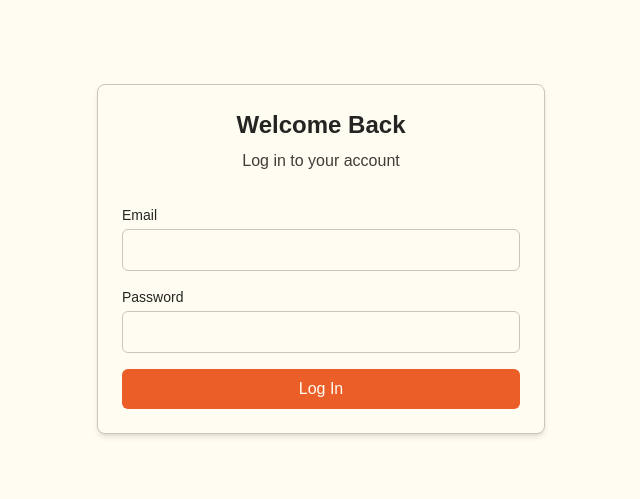
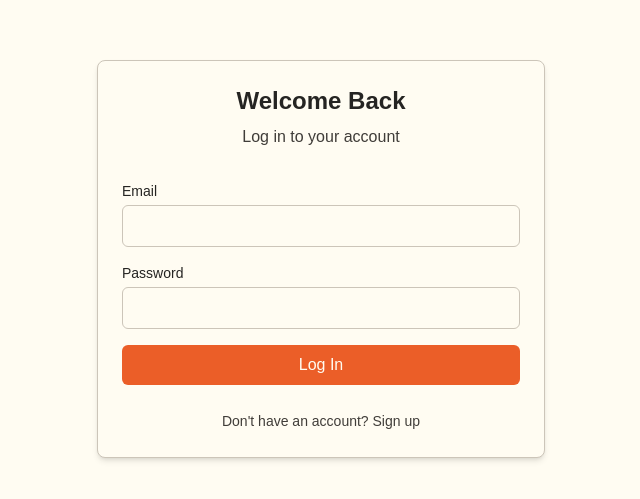
Before and after one commit to AsherMorse/EmberOne, a Next.js app: page /login in a window 1280 px wide. Shown: the part 141-640 px from the top of the page, without its empty margins (319-959 px from the left). Built offline with nearby package versions, Linux system fonts and the light colour scheme; no server answers.

Commit message:
refactor(auth): extract AuthPage and improve docs

```diff
--- a/src/app/(auth)/login/page.tsx
+++ b/src/app/(auth)/login/page.tsx
@@ -2,23 +2,9 @@
 
 import type { ReactElement } from 'react';
 
-import AuthForm from '@/components/auth/AuthForm';
+import AuthPage from '@/components/auth/AuthPage';
 
 /** Renders the log in page */
 export default function LoginPage(): ReactElement {
-  return (
-    <main className="min-h-screen flex items-center justify-center bg-background">
-      {/* Auth container */}
-      <div className="w-full max-w-md p-6 bg-background border border-muted rounded-lg shadow-md">
-        {/* Header */}
-        <div className="text-center mb-8">
-          <h1 className="text-2xl font-bold text-foreground">Welcome Back</h1>
-          <p className="text-muted-foreground mt-2">Log in to your account</p>
-        </div>
-
-        {/* Auth form */}
-        <AuthForm type="login" />
-      </div>
-    </main>
-  );
+  return <AuthPage title="Welcome Back" description="Log in to your account" type="login" />;
 }
--- /dev/null
+++ b/src/app/(auth)/signup/page.tsx
@@ -0,0 +1,10 @@
+/** Sign up page with registration form */
+
+import type { ReactElement } from 'react';
+
+import AuthPage from '@/components/auth/AuthPage';
+
+/** Renders the sign up page */
+export default function SignUpPage(): ReactElement {
+  return <AuthPage title="Create Account" description="Sign up for a new account" type="signup" />;
+}
--- /dev/null
+++ b/src/components/auth/AuthPage.tsx
@@ -0,0 +1,45 @@
+/** Shared layout for authentication pages */
+
+import Link from 'next/link';
+import type { ReactElement } from 'react';
+
+import AuthForm from '@/components/auth/AuthForm';
+
+interface AuthPageProps {
+  /** Page title */
+  title: string;
+  /** Page description */
+  description: string;
+  /** Current auth page type */
+  type: 'login' | 'signup';
+}
+
+/** Consistent layout wrapper for auth pages */
+export default function AuthPage({ title, description, type }: AuthPageProps): ReactElement {
+  const altLink =
+    type === 'login'
+      ? { text: "Don't have an account? Sign up", href: '/signup' }
+      : { text: 'Already have an account? Log in', href: '/login' };
+
+  return (
+    <main className="min-h-screen flex items-center justify-center bg-background">
+      {/* Auth container */}
+      <div className="w-full max-w-md p-6 bg-background border border-muted rounded-lg shadow-md">
+        {/* Header */}
+        <div className="text-center mb-8">
+          <h1 className="text-2xl font-bold text-foreground">{title}</h1>
+          <p className="text-muted-foreground mt-2">{description}</p>
+        </div>
+
+        <AuthForm type={type} />
+
+        {/* Auth toggle link */}
+        <div className="mt-6 text-center">
+          <Link href={altLink.href} className="text-sm text-muted-foreground hover:text-foreground">
+            {altLink.text}
+          </Link>
+        </div>
+      </div>
+    </main>
+  );
+}
```
Also changed, not shown: src/components/auth/AuthForm.tsx (+10 -3 lines).
